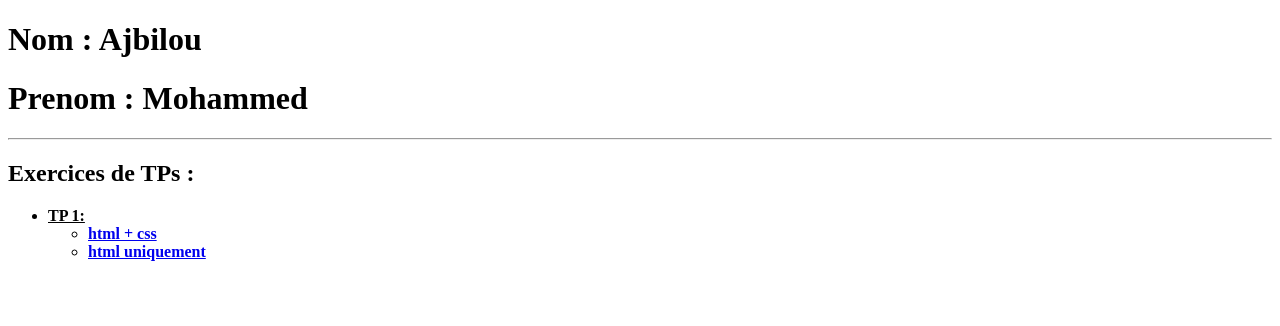
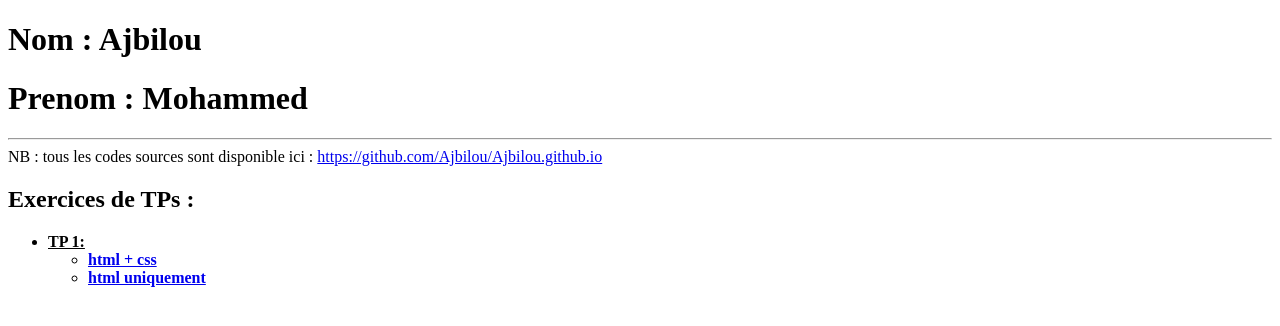
Before and after one commit to Ajbilou/Ajbilou.github.io, a plain HTML site: page index.html in a window 1280 px wide. Drawn offline with Linux system fonts and the light colour scheme.

Commit message:
Update index.html

```diff
--- a/index.html
+++ b/index.html
@@ -10,6 +10,7 @@
     <h1>Nom : Ajbilou</h1>
     <h1>Prenom : Mohammed</h1>
     <hr>
+    NB : tous les codes sources sont disponible ici : <a href="https://github.com/Ajbilou/Ajbilou.github.io">https://github.com/Ajbilou/Ajbilou.github.io</a>
     <h2>Exercices de TPs :</h2>
     <ul>
         <li><b><u>TP 1:</u></b>
```
